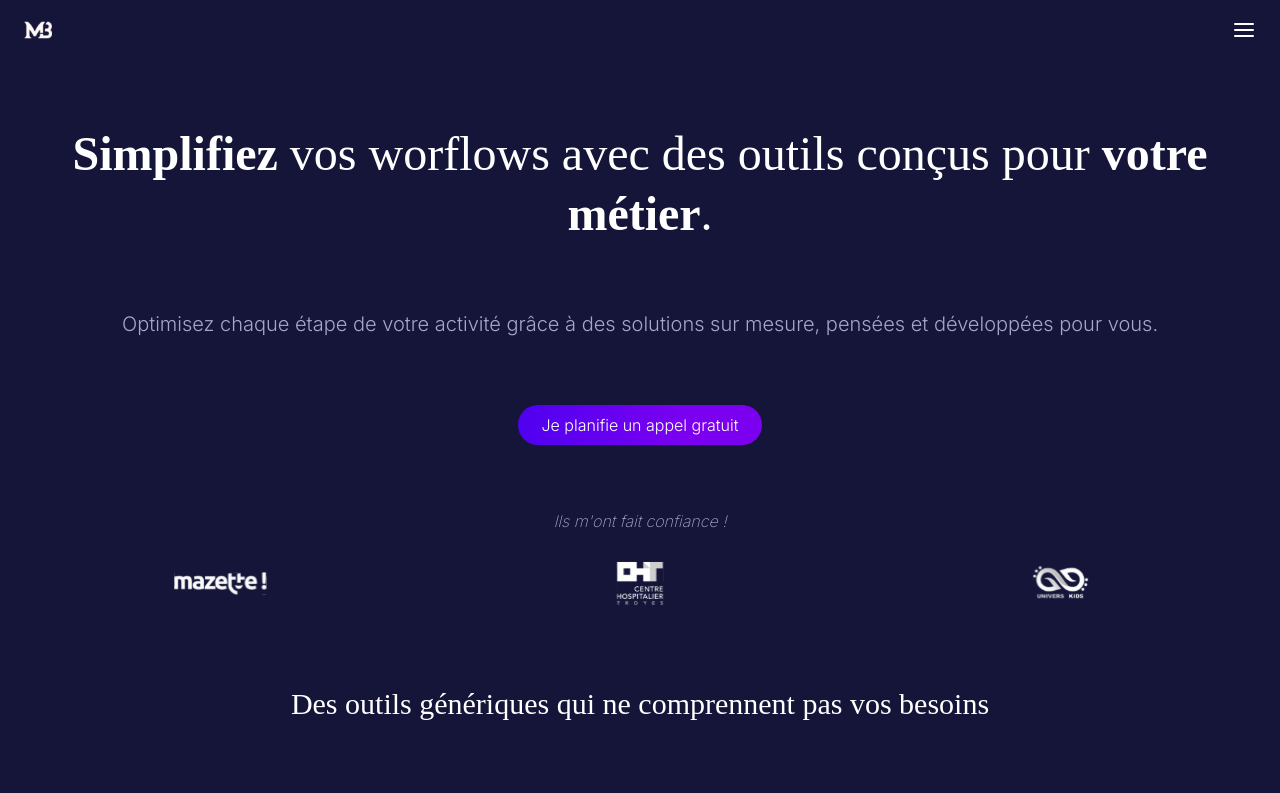
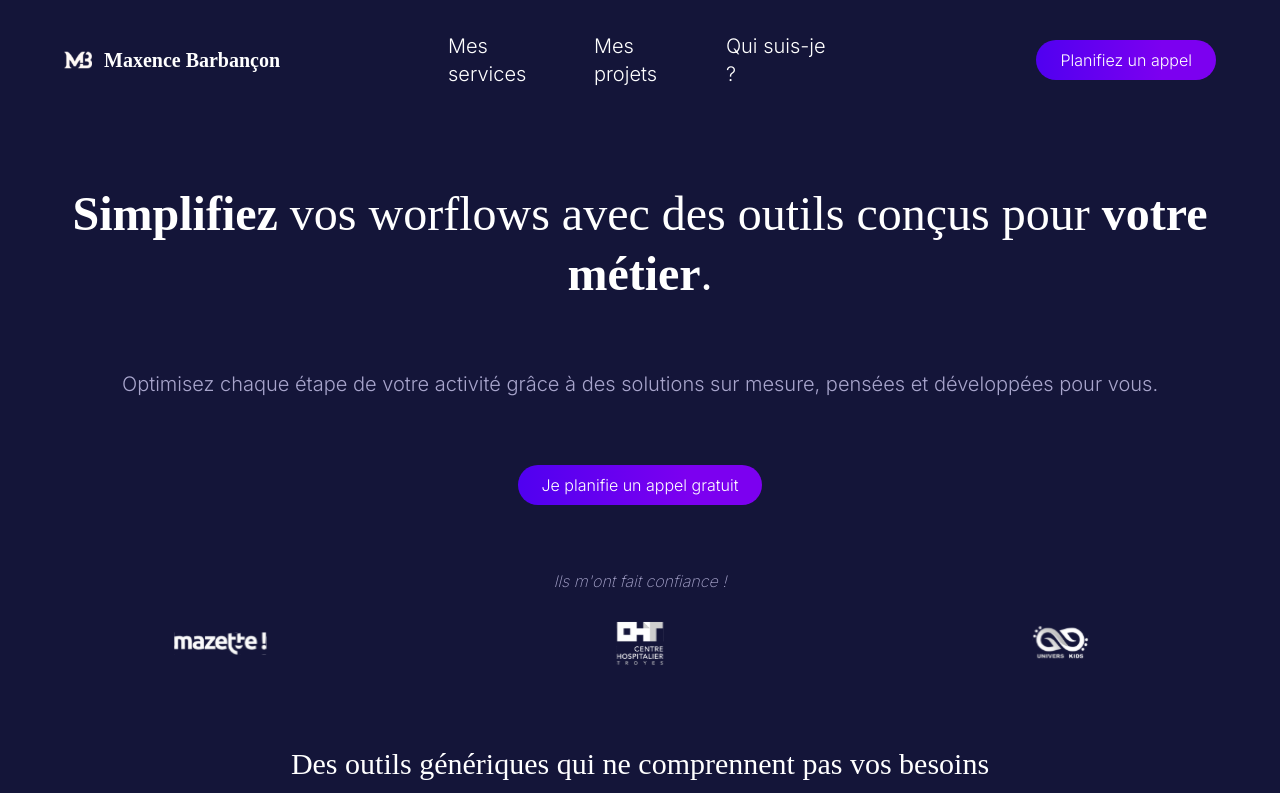
Before and after one commit to maxence-bbcn/portfolio, a React (Vite) app: page / in a window 1280 px wide. Shown: the top 793 px of the page. Built offline with nearby package versions, Linux system fonts and the light colour scheme; a web font is replaced by a local one.

Commit message:
navbar responsive done

```diff
--- a/src/ui/components/Navbar.jsx
+++ b/src/ui/components/Navbar.jsx
@@ -1,13 +1,35 @@
+import { Link } from "react-router-dom";
+import Button from "./Button";
+
 export default function Navbar({ toggleMobileMenu }) {
   return (
-    <nav className="px-6 py-4 flex flex-row justify-between relative">
-      <img src="src/ui/assets/logos/moi.svg" alt="Logo" />
+    <nav className="px-6 xl:px-16 py-4 xl:py-8 flex flex-row justify-between items-center relative">
+      <div className="w-1/3 flex gap-3">
+        <img src="src/ui/assets/logos/moi.svg" alt="Logo" />
+        <p className="hidden xl:block font-bold text-xl font-title">
+          Maxence Barbançon
+        </p>
+      </div>
       <img
         src="src/ui/assets/icons/menu.svg"
         alt="Icône menu"
-        className="select-none"
+        className="select-none xl:hidden"
         onClick={() => toggleMobileMenu((prevState) => !prevState)}
       />
+      <div className="hidden xl:flex flex-row justify-center w-1/3 gap-8">
+        <Link to="/services" className="xl:text-xl">
+          Mes services
+        </Link>
+        <Link to="/projects" className="xl:text-xl">
+          Mes projets
+        </Link>
+        <Link to="/about" className="xl:text-xl">
+          Qui suis-je ?
+        </Link>
+      </div>
+      <div className="hidden xl:flex flex-row w-1/3 justify-end">
+        <Button>Planifiez un appel</Button>
+      </div>
     </nav>
   );
 }
```
